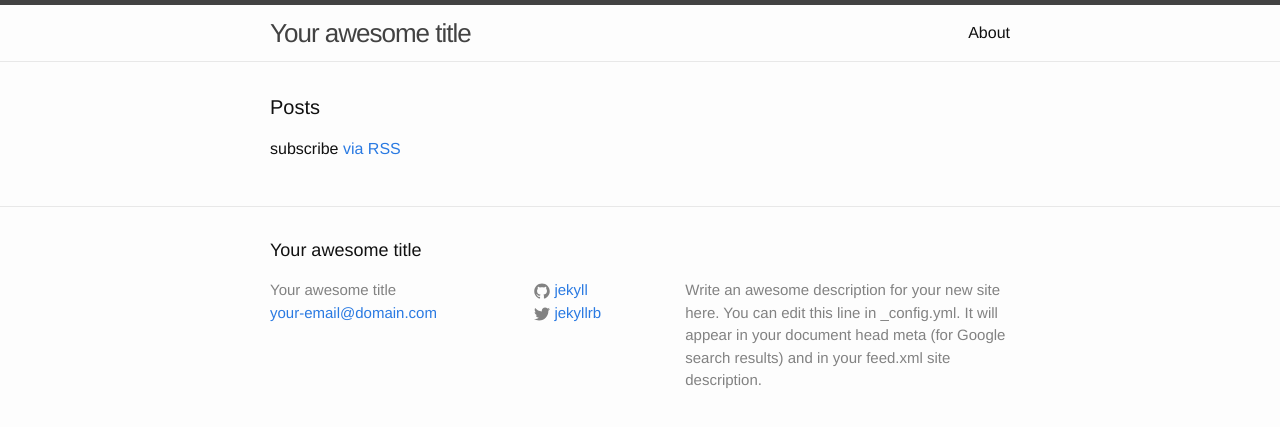
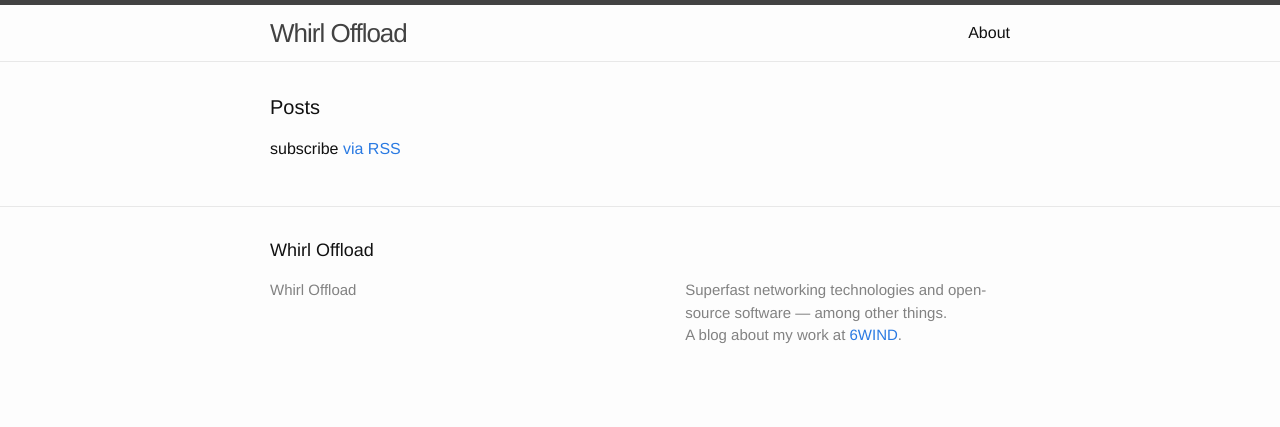
Before and after one commit to qmonnet/whirl-offload, a Jekyll site: the page built from index.html, in a window 1280 px wide. Shown: the top 427 px of the page. Built offline with Jekyll 4.4.1, drawn with Linux system fonts in a browser that asks for light colours.

Commit message:
_config.yml: replace default file
New file has correct metadata for the blog.

```diff
--- a/_config.yml
+++ b/_config.yml
@@ -6,16 +6,23 @@
 # 'jekyll serve'. If you change this file, please restart the server process.
 
 # Site settings
-title: Your awesome title
-email: your-email@domain.com
-description: > # this means to ignore newlines until "baseurl:"
-  Write an awesome description for your new site here. You can edit this
-  line in _config.yml. It will appear in your document head meta (for
-  Google search results) and in your feed.xml site description.
-baseurl: "" # the subpath of your site, e.g. /blog
-url: "http://yourdomain.com" # the base hostname & protocol for your site
-twitter_username: jekyllrb
-github_username:  jekyll
+url: "https://qmonnet.github.io"
+baseurl: "/whirl-offload"
+permalink: /:year/:month/:day/:title/
+
+# Site meta
+title: Whirl Offload
+description: Superfast networking technologies and open-source software — among other things. <br /> A blog about my work at <a href='http://www.6wind.com/'>6WIND</a>.
+
+author: Quentin Monnet • 6WIND
+
+repository: "qmonnet/whirl-offload"
+
+socnet_users:
+  - twitter_username: Qeole
+    github_username:  qmonnet
+  - twitter_username: 6WINDsoftware
+    github_username:  6WIND
 
 # Build settings
 markdown: kramdown
```
